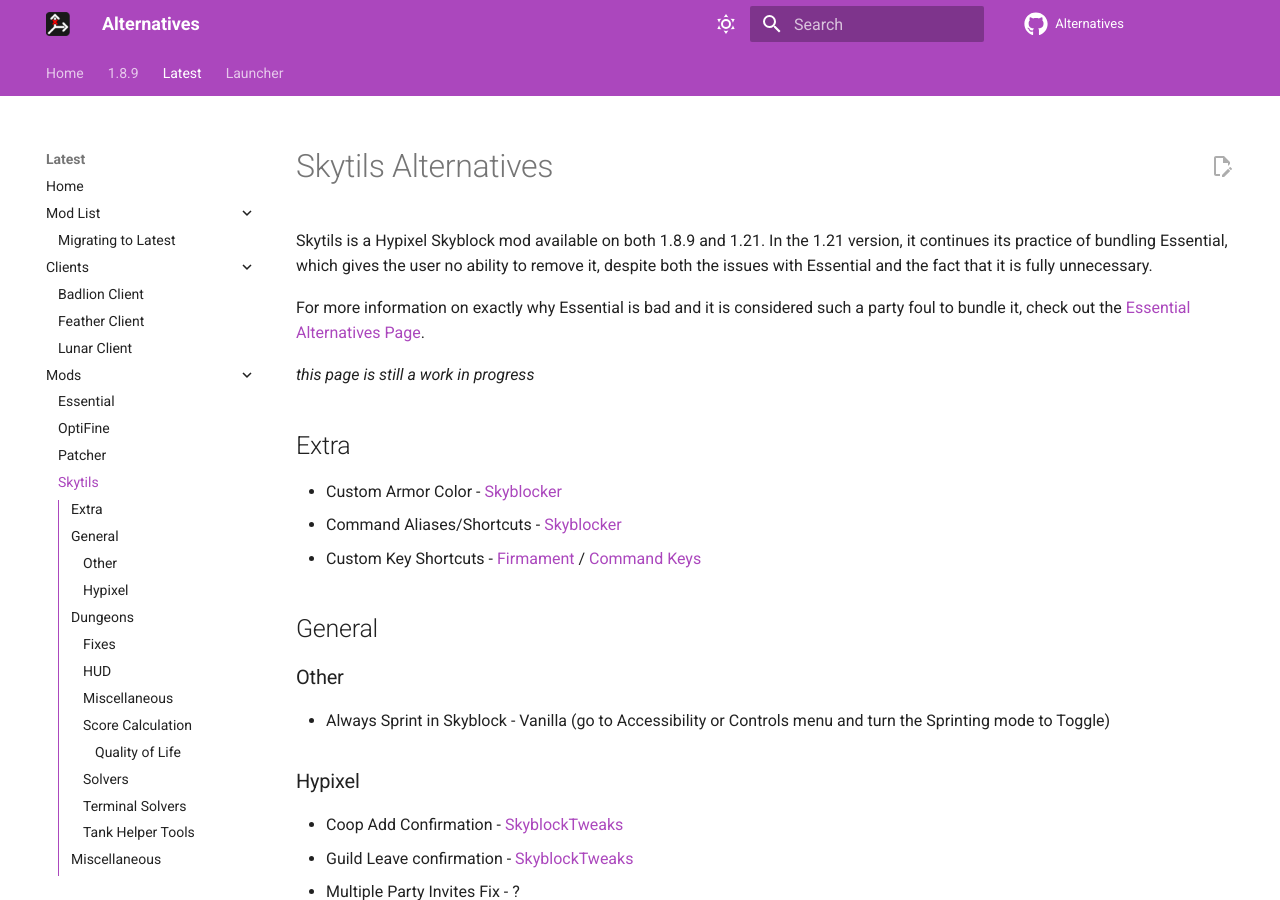
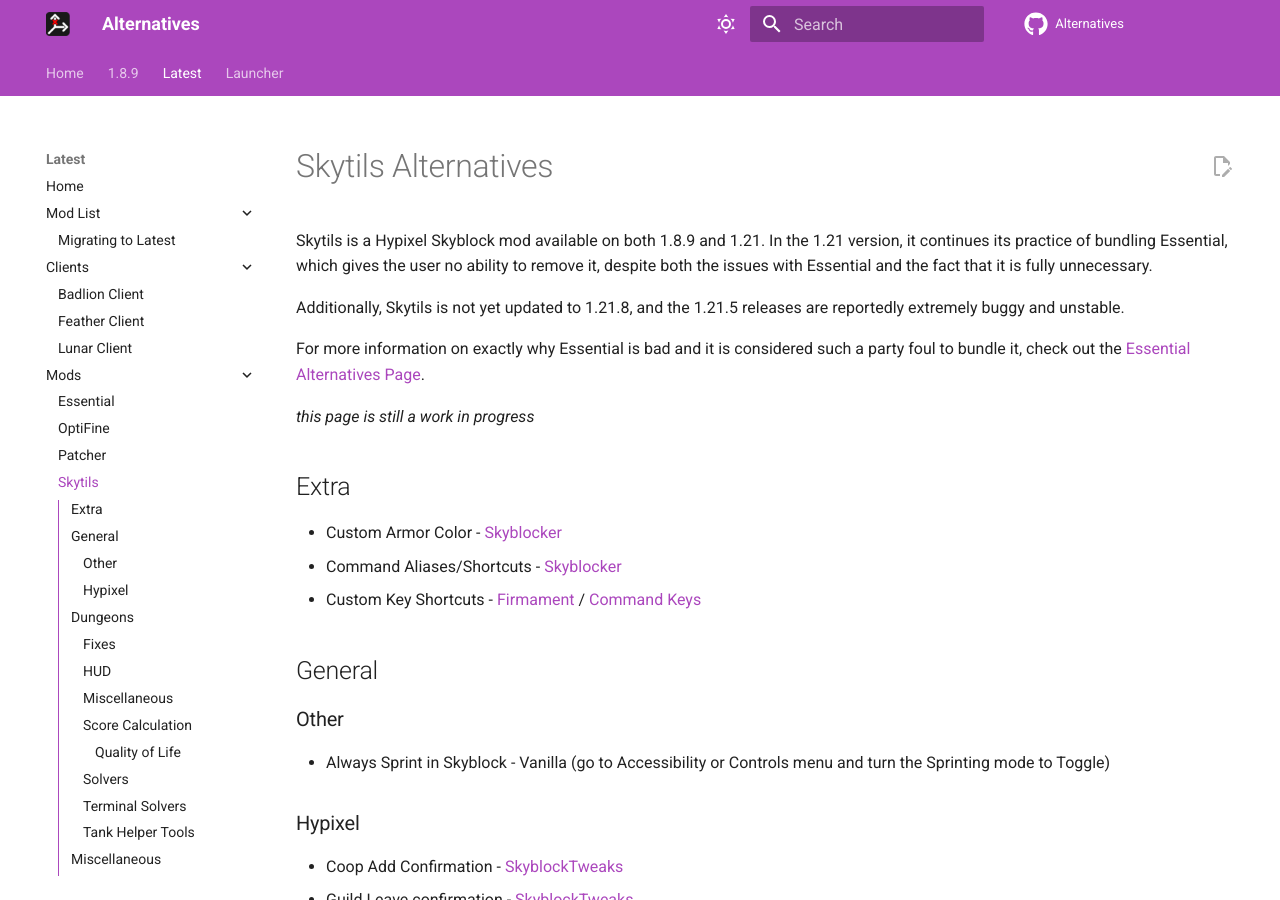
Before and after one commit to MicrocontrollersDev/Alternatives, an MkDocs documentation site: the page built from docs/latest/skytils.md, in a window 1280 px wide and 900 px high. Built offline with MkDocs 1.6.1 and Material for MkDocs 9.7.7, drawn with Linux system fonts in a browser that asks for light colours; comment, search, counter and statistics services are not loaded.

Commit message:
add that skytils is not updated and is buggy

```diff
--- a/docs/latest/skytils.md
+++ b/docs/latest/skytils.md
@@ -3,6 +3,8 @@
 Skytils is a Hypixel Skyblock mod available on both 1.8.9 and 1.21. In the
 1.21 version, it continues its practice of bundling Essential, which gives the user
 no ability to remove it, despite both the issues with Essential and the fact that it is fully unnecessary.
+
+Additionally, Skytils is not yet updated to 1.21.8, and the 1.21.5 releases are reportedly extremely buggy and unstable.
 
 For more information on exactly why Essential is bad and it is considered such a party foul to bundle it, check out the [Essential Alternatives Page](https://alternatives.microcontrollers.dev/latest/essential/).
 
```
